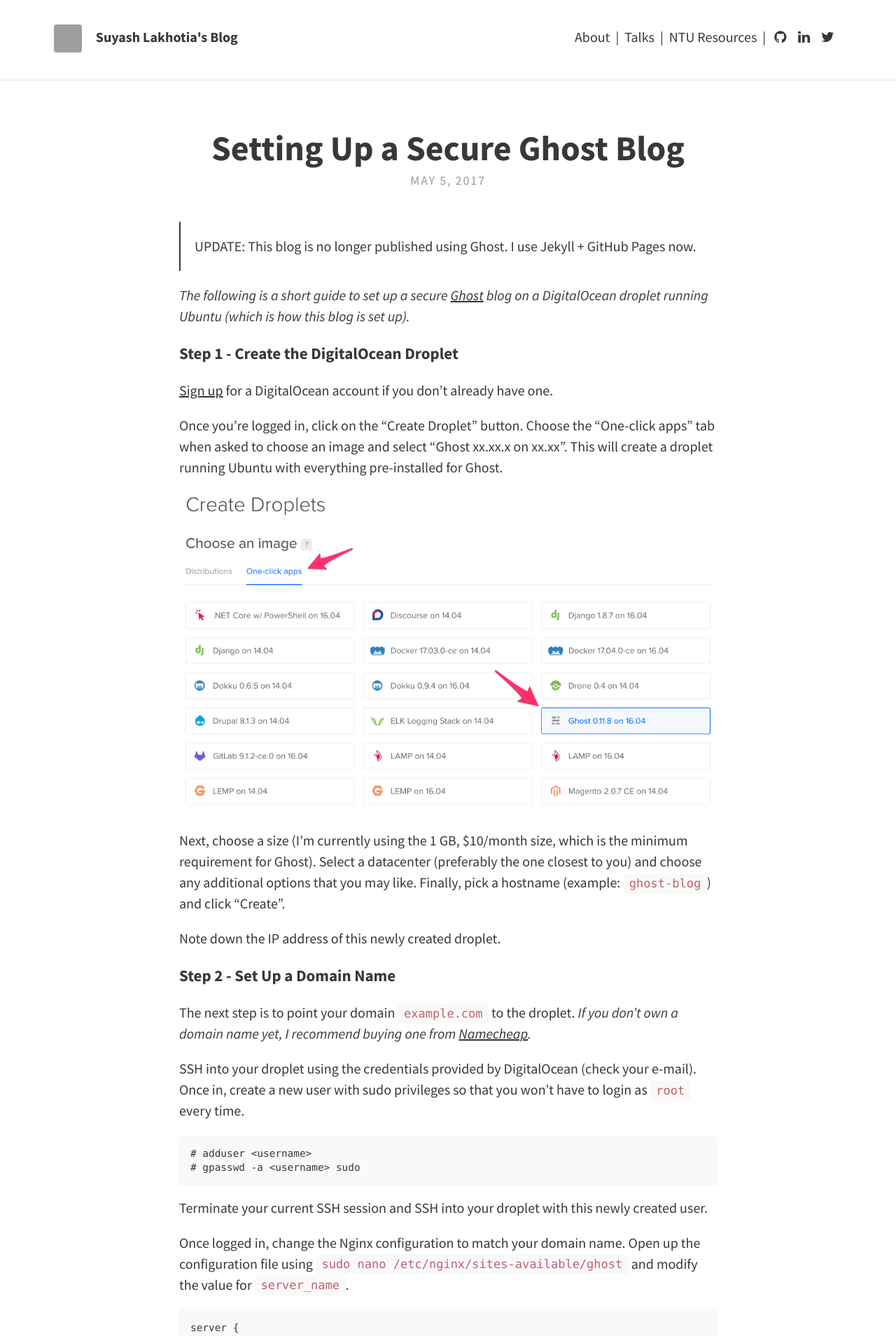
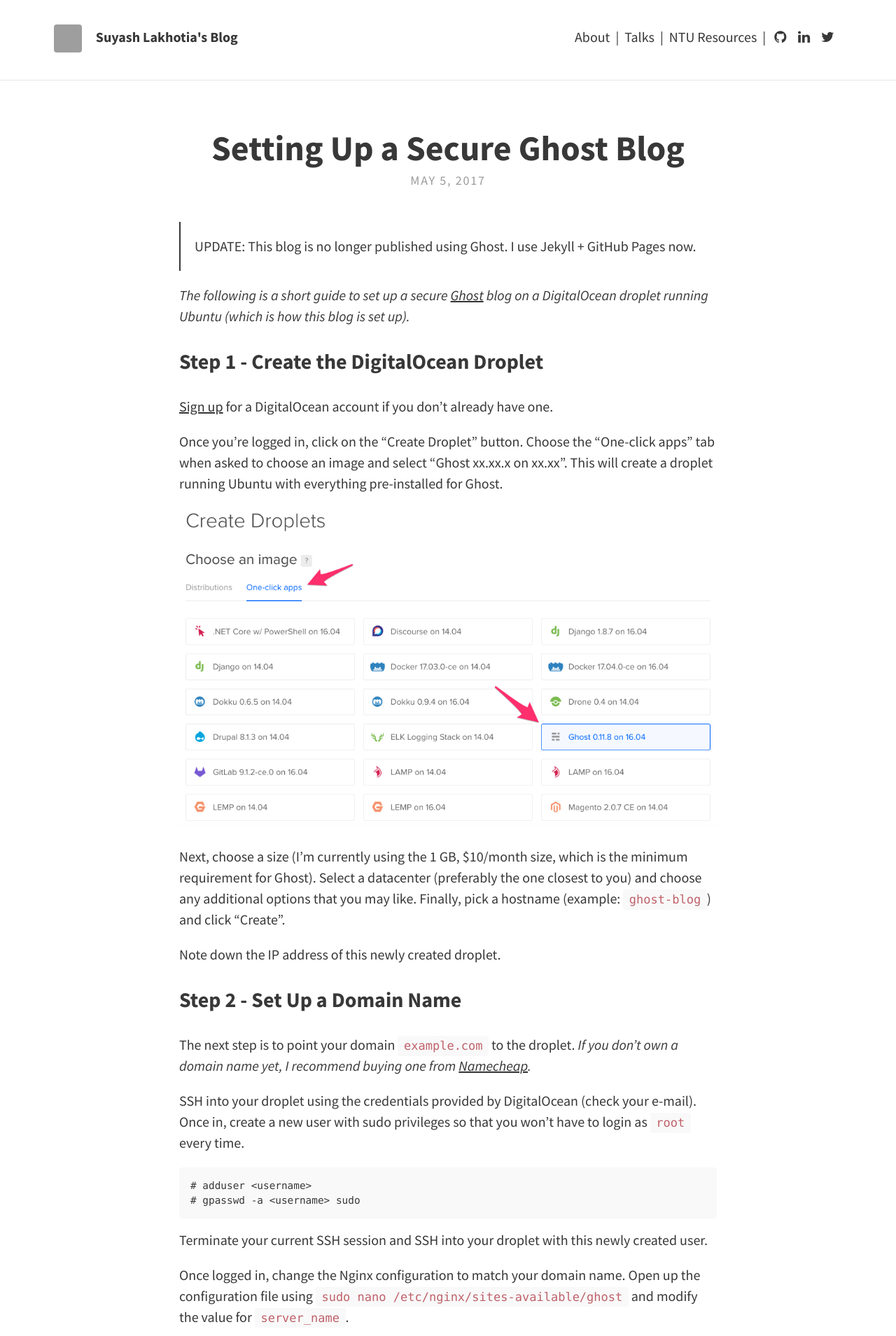
Before and after one commit to SuyashLakhotia/blog, a Jekyll site: the page built from _posts/2017-05-05-setting-up-a-secure-ghost-blog.md, in a window 1280 px wide. Shown: the top 1909 px of the page at 70% size. Built offline with Jekyll 4.4.1, drawn with Linux system fonts in a browser that asks for light colours; nearby versions of some CDN libraries; grey boxes are pictures that could not be loaded.

Commit message:
Reduced h<X> by 1

````diff
--- a/_posts/2017-05-05-setting-up-a-secure-ghost-blog.md
+++ b/_posts/2017-05-05-setting-up-a-secure-ghost-blog.md
@@ -9,7 +9,7 @@
 
 *The following is a short guide to set up a secure [Ghost](https://ghost.org/) blog on a DigitalOcean droplet running Ubuntu (which is how this blog is set up).*
 
-#### Step 1 - Create the DigitalOcean Droplet
+### Step 1 - Create the DigitalOcean Droplet
 
 [Sign up](https://www.digitalocean.com/registrations/new) for a DigitalOcean account if you don't already have one.
 
@@ -21,7 +21,7 @@
 
 Note down the IP address of this newly created droplet.
 
-#### Step 2 - Set Up a Domain Name
+### Step 2 - Set Up a Domain Name
 
 The next step is to point your domain `example.com` to the droplet. *If you don't own a domain name yet, I recommend buying one from [Namecheap](https://www.namecheap.com/).*
 
@@ -62,11 +62,11 @@
 
 Once Ghost restarts, add an `A Record` to your domain using your DNS manager that points to your droplet's IP address. The blog should now be accessible at `example.com`.
 
-#### Step 3 - SSL & HTTPS
+### Step 3 - SSL & HTTPS
 
 Since you will be required to login to Ghost's admin interface using an e-mail address and a password, it's a good idea to use HTTPS instead of HTTP so that your credentials are not sent in plaintext.
 
-##### Step 3.1 - Install Let's Encrypt Client
+#### Step 3.1 - Install Let's Encrypt Client
 
 One way to secure your blog is using [Let's Encrypt](https://letsencrypt.org/), which is a new Certificate Authority that provides an easy way to obtain and install free TLS/SSL certificates, thereby enabling encrypted HTTPS on web servers.
 
@@ -78,7 +78,7 @@
 $ sudo chmod a+x /usr/local/sbin/certbot-auto
 ```
 
-##### Step 3.2 - Obtain a Certificate
+#### Step 3.2 - Obtain a Certificate
 
 A SSL certificate can be obtained using the Webroot plugin, which places a special file in the `/.well-known` directory within the document root that can be opened (through the web server) by the Let's Encrypt client for validation. To ensure that the directory is accessible to `certbot-auto` for validation, the Nginx configuration has to be modified using `sudo nano /etc/nginx/sites-available/ghost` and the following lines have to be added inside the `server` block:
 
@@ -117,7 +117,7 @@
 - `fullchain.pem`: `cert.pem` & `chain.pem` combined
 - `privkey.pem`: Certificate's private key
 
-##### Step 3.3 - Configure TLS/SSL on Nginx
+#### Step 3.3 - Configure TLS/SSL on Nginx
 
 Now that the certificates have been generated, the Nginx configuration has to be modified.
 
@@ -159,7 +159,7 @@
 
 The Let's Encrypt TLS/SSL certificate is now in place and can be tested by visiting `https://example.com`.
 
-##### Step 3.4 - Change Ghost Configuration
+#### Step 3.4 - Change Ghost Configuration
 
 Next, the `url` in `config.js` has to be changed to its HTTPS equivalent and for increased security, admin pages should be forced to use SSL.
 
@@ -182,7 +182,7 @@
 $ sudo service ghost restart
 ```
 
-##### Step 3.5 - Set Up Auto Renewal for Certificate
+#### Step 3.5 - Set Up Auto Renewal for Certificate
 
 Let's Encrypt certificates are only valid for 90 days, however, they can be easily renewed using `certbot-auto`.
 
@@ -203,13 +203,13 @@
 
 This will run `certbot-auto renew` at 02:30 AM every Monday and restart Nginx at 02:35 AM. The output produced by the renewal command will be piped to a log file located at `/var/log/le-renew.log`.
 
-#### Step 4 - Start Blogging!
+### Step 4 - Start Blogging!
 
 Finally, simply visit `https://example.com/ghost/` and create an account to start blogging. Check out Ghost's [user documentation](https://help.ghost.org/hc/en-us/categories/203268947-Ghost-Pro-) for questions regarding using Ghost and the [developer documentation](http://support.ghost.org/developers) for questions regarding the inner workings of Ghost.
 
 ---
 
-#### References
+### References
 
 - https://www.digitalocean.com/community/tutorials/how-to-use-the-digitalocean-ghost-application
 - https://www.digitalocean.com/community/tutorials/how-to-secure-nginx-with-let-s-encrypt-on-ubuntu-14-04
````
